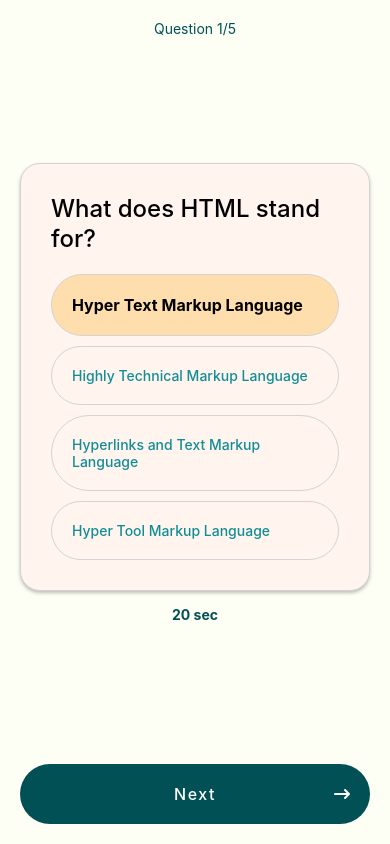
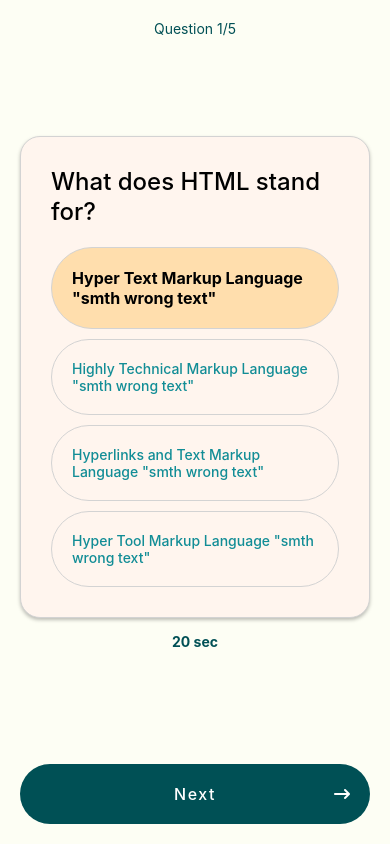
Before and after one commit to Gato-m/MasteringRN, a React Native app: screen / in a window 390 px wide. Built offline with nearby package versions, Linux system fonts and the light colour scheme.

Commit message:
start learning callback function as props

```diff
--- a/src/app/components/AnswerOption.tsx
+++ b/src/app/components/AnswerOption.tsx
@@ -32,7 +32,7 @@
           ],
         ]}
       >
-        {option}
+        {option} "smth wrong text"
       </Text>
     </Pressable>
   );
```
